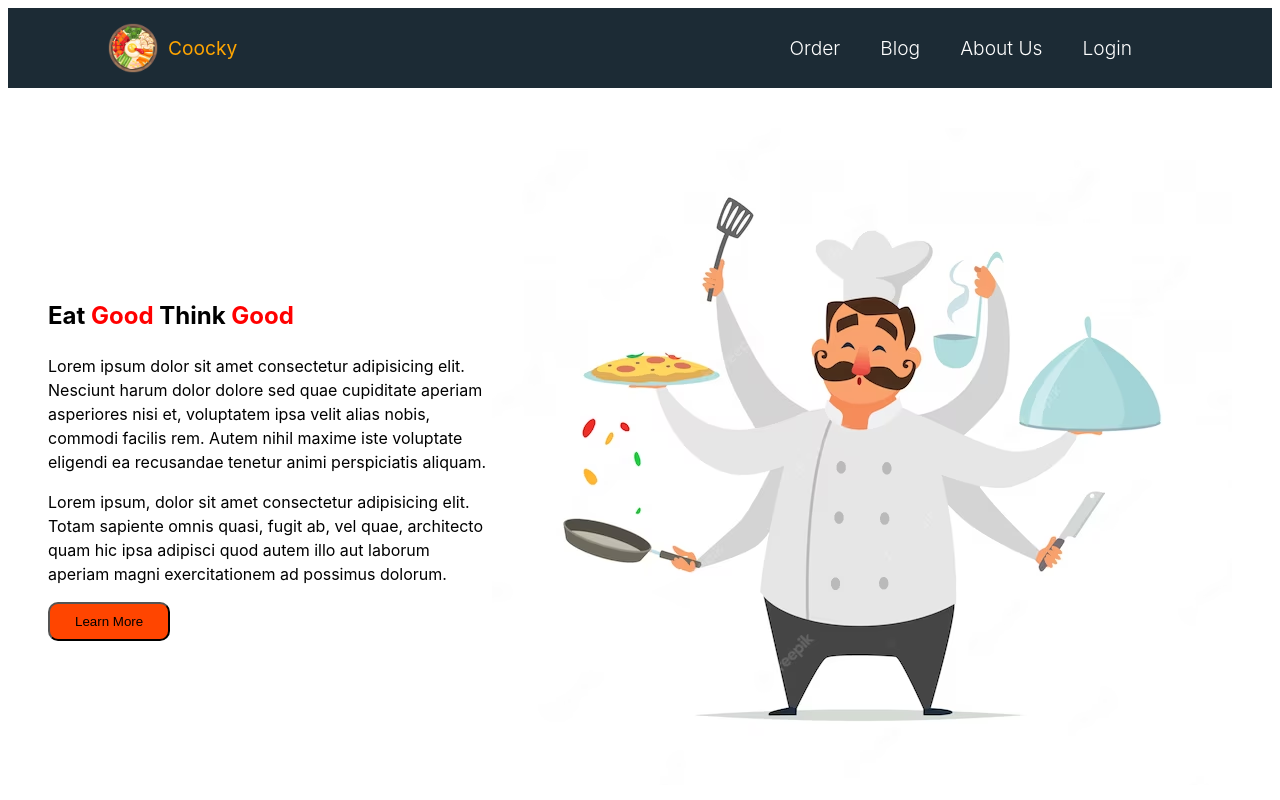
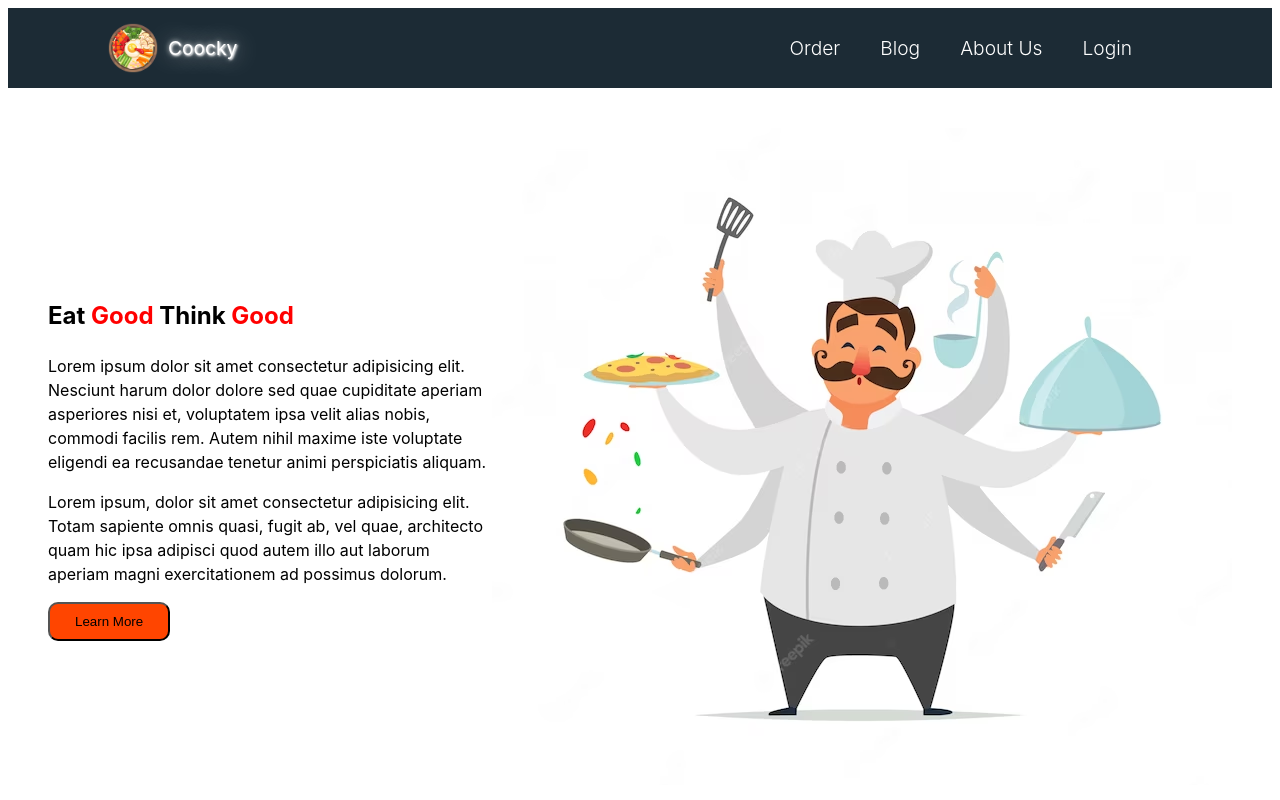
Before and after one commit to Flocky05/Coocky, a React (Vite) app: page / in a window 1280 px wide. In both pictures the pointer is over the link "Coocky". Shown: the top 800 px of the page. Built offline with nearby package versions, Linux system fonts and the light colour scheme.

Commit message:
update header section

```diff
--- a/src/component/Header/Header.css
+++ b/src/component/Header/Header.css
@@ -23,7 +23,7 @@
     text-decoration: none;
 }
 .header-left a:hover{
-    color: orange;
+    text-shadow: 1px 1px 2px white, 0 0 25px white, 0 0 5px white;
 }
 .header-right{
     padding: 20px;
@@ -36,5 +36,5 @@
     text-decoration: none;
 }
 .header-right a:hover{
-    color: orange;
+    text-shadow: 1px 1px 2px white, 0 0 25px white, 0 0 5px white;
 }
```
